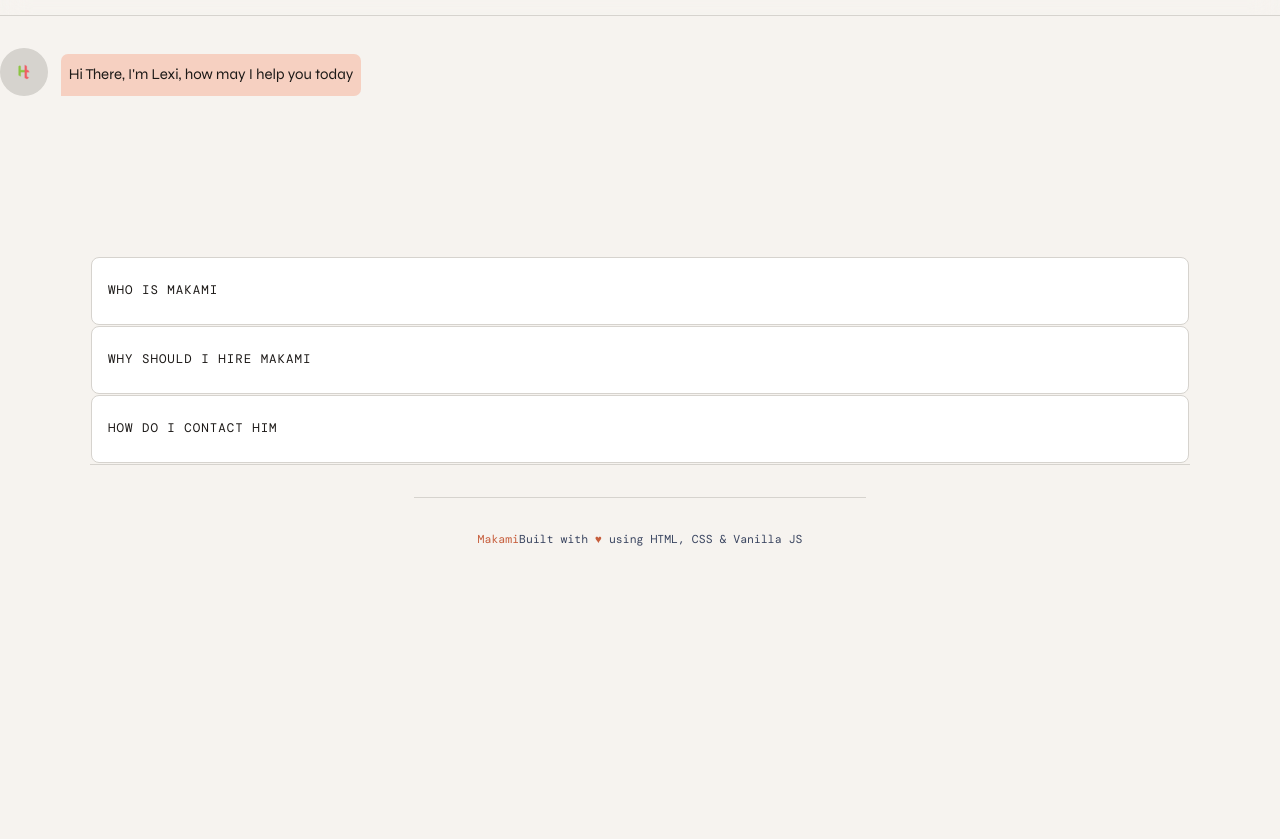
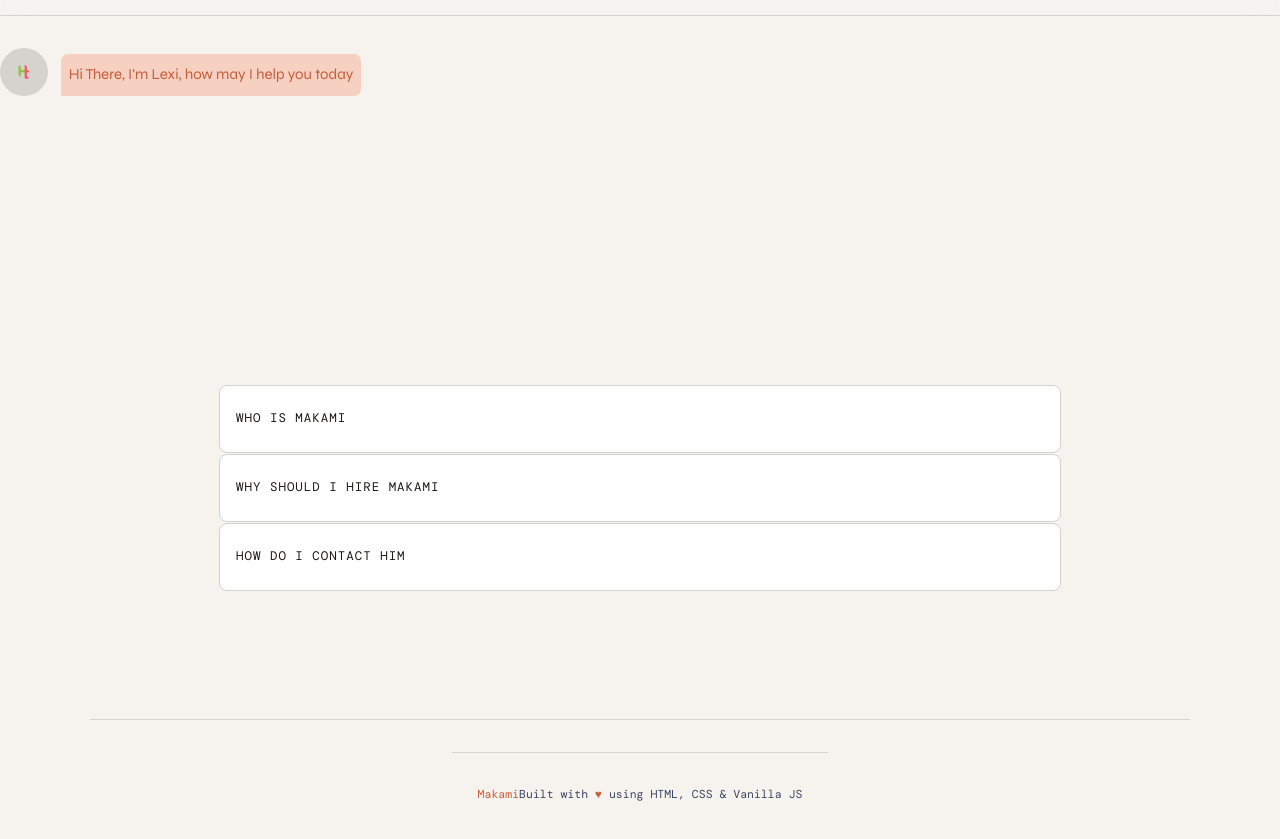
Before and after one commit to Makami27/portfolio, a website: page contact.html in a window 1280 px wide. Shown: the part 75-914 px from the top of the page. Before the commit the page ends 800 px from the top, so only its background shows below. Drawn offline with nearby package versions, Linux system fonts and the light colour scheme; a web font is replaced by a local one.

Commit message:
Add files via upload

```diff
--- a/contact.css
+++ b/contact.css
@@ -113,6 +113,7 @@ section {
 
 .heroChat{
   background-color: var(--cyan-glow);
+  color: var(--cyan);
   padding: .5rem;
   border-radius: 7px;
   border-bottom-left-radius: 0;
@@ -147,6 +148,7 @@ p{
 
 .skill-cont{
   padding-top: 20vh;
+  margin: 10vw;
 }
 
 .skill-card {
@@ -190,7 +192,7 @@ p{
 /* ─── FOOTER ───────────────────────────────────────── */
 footer {
   border-top: 1px solid var(--border);
-  padding: 2rem 5vw;
+  padding: 2rem 2vw;
   display: flex;
   justify-content: space-between;
   align-items: center;
```
